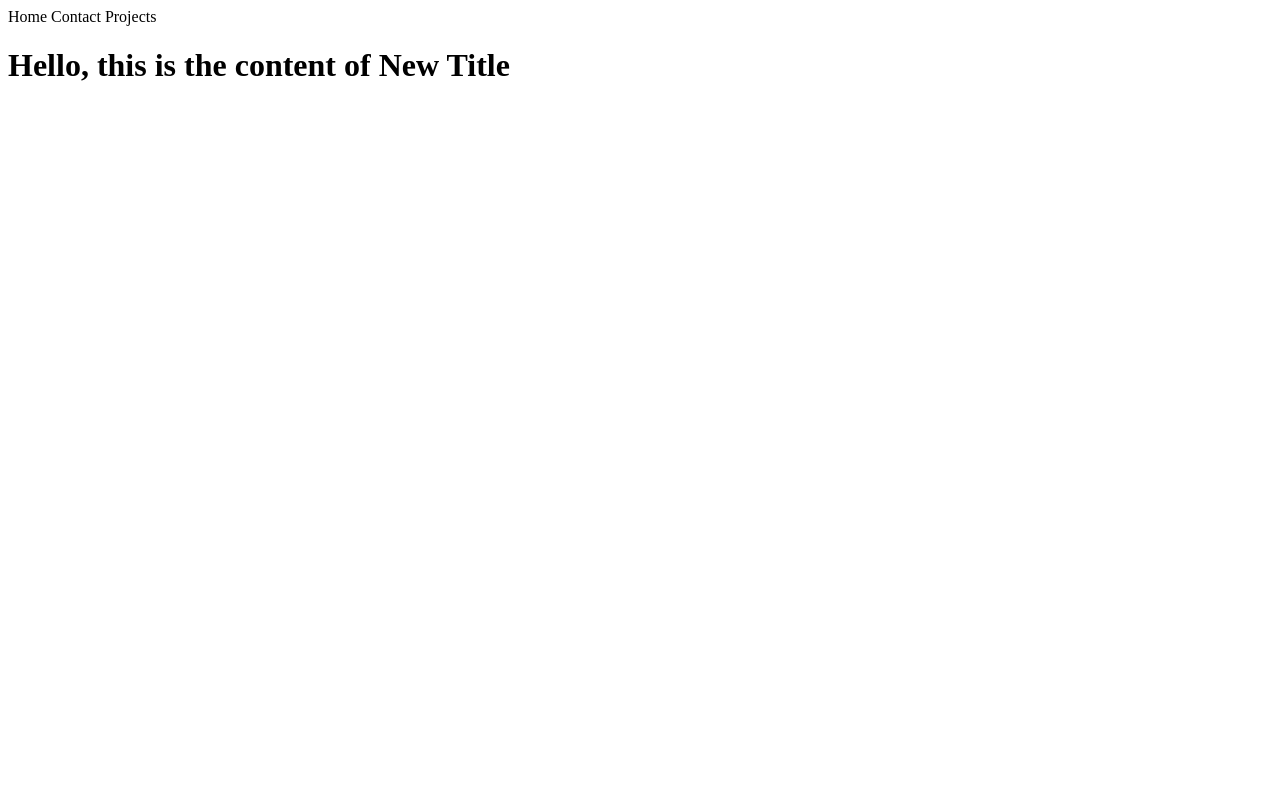
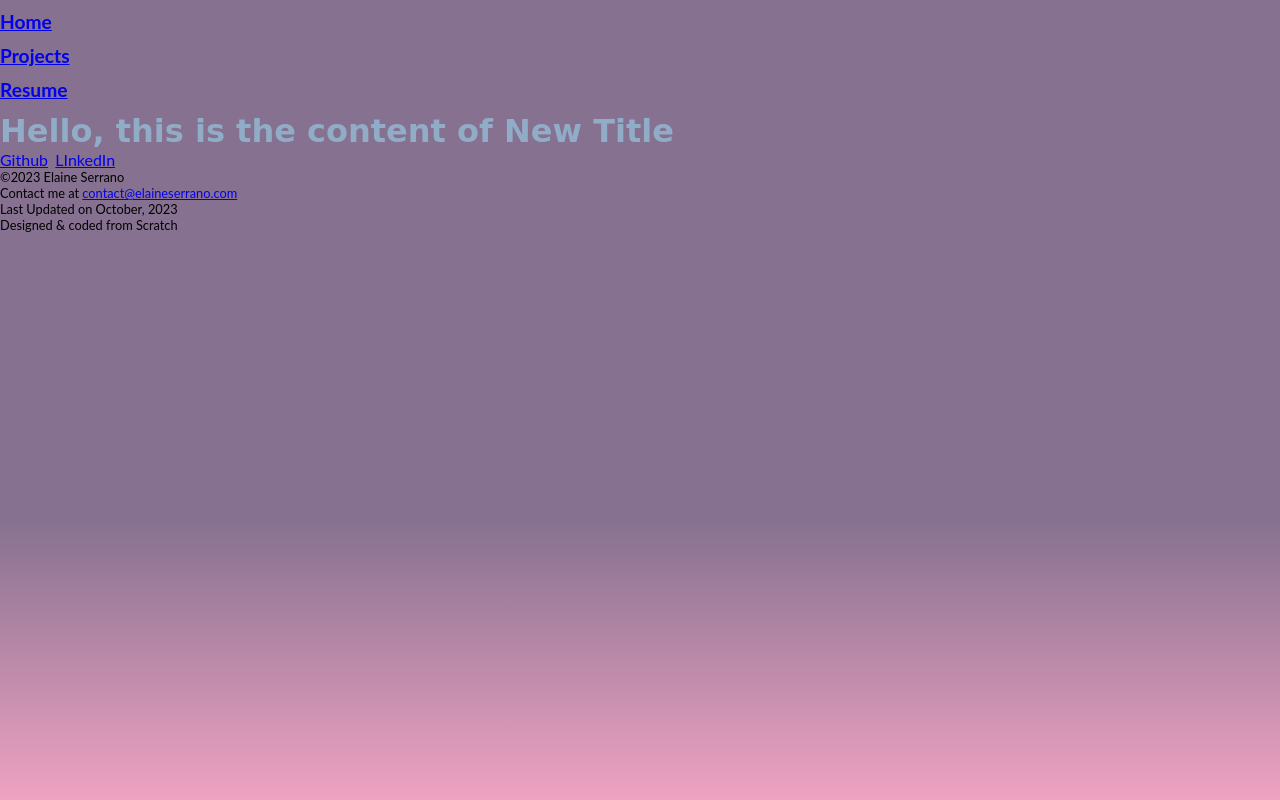
Before and after one commit to elaine2700/Portfolio, an Eleventy site: page src/index.njk in a window 1280 px wide. Built offline with nearby package versions, Linux system fonts and the light colour scheme; Eleventy itself is replaced by a stand-in of ours; files that its build step writes are made by us from their sources.

Commit message:
Added nav menu

```diff
--- a/src/_includes/base.njk
+++ b/src/_includes/base.njk
@@ -4,13 +4,41 @@
     <meta charset="UTF-8">
     <meta name="viewport" content="width=device-width, initial-scale=1.0">
     <title>{{title}}</title>
+    <link rel="stylesheet" href="/assets/css/global.css"/>
+    <link rel="stylesheet" href="/assets/css/footer.css"/>
+    {% for filePath in cssFiles %}
+        <link rel="stylesheet" href={{filePath}}/>
+    {% endfor %}
 </head>
 <body>
-    <nav>
-        <a>Home</a>
-        <a>Contact</a>
-        <a>Projects</a>
-    </nav>
-    {{content | safe}}
+    <header>
+        <nav class="main-nav">
+            <ul>
+                <li class="clickable"><a href="/">Home</a></li>
+                <li class="clickable"><a href="projects">Projects</a></li>
+                <li class="clickable"><a href="resume">Resume</a></li>
+            </ul>
+        </nav>
+    </header>
+    <main>
+        {{content | safe}}
+    </main>
+    <footer id="contact" class='window shadow'>
+        <div>
+            <div class="footer">
+                <ul class="social-media">
+                    <li><a href="https://www.linkedin.com/in/elaine-serrano-echeverria/">Github</a></li>
+                    <li><a href="https://github.com/elaine2700">LInkedIn</a></li>
+                </ul>
+                <ul class="page-info">
+                    <li>&copy;2023 Elaine Serrano</li>
+                    <li>Contact me at <span class="bold"><a href="mailto:contact@elaineserrano.com">contact@elaineserrano.com</a></span></li>
+                    <li>Last Updated on October, 2023</li>
+                    <li>Designed & coded from Scratch</li>
+                </ul>
+            </div>
+        </div>
+    </footer>
+
 </body>
 </html>
--- /dev/null
+++ b/src/assets/css/footer.css
@@ -0,0 +1,9 @@
+.social-media li{
+    font-size: 1rem;
+    display: inline-block;
+    padding-right: 0.2em;
+}
+
+.page-info{
+    font-size: 0.8rem;
+}
--- /dev/null
+++ b/src/assets/css/global.css
@@ -0,0 +1,19 @@
+@import url('system/reboot.css');
+@import url('system/colors.css');
+@import url('system/navmenu.css');
+
+/*Layout*/
+html {
+    font-size: 16px;
+    height: auto;
+    font-family: 'Lato', sans-serif;
+    background-color: var(--purple);
+    background: linear-gradient(180deg, var(--purple) 65%, var(--pastelPink) 100%);
+    background-size: cover;
+    min-height: 100vh;
+}
+
+h1,h2,h3,h4,h5,h6{
+    font-family: 'Fugaz One', cursive;
+    color: var(--blue);
+}
--- /dev/null
+++ b/src/assets/css/system/colors.css
@@ -0,0 +1,7 @@
+:root{
+    --blue:#90ACC6;
+    --purple: #867190;
+    --brightPink: #F573A1;
+    --pastelPink: #EFA2C2;
+    --salmon: #FFBACD;
+}
--- /dev/null
+++ b/src/assets/css/system/navmenu.css
@@ -0,0 +1,16 @@
+.main-nav{
+    font-size: 1.2rem;
+    font-weight: 700;
+}
+.main-nav ul{
+    list-style: none;
+}
+.main-nav .clickable{
+    margin: 10px 0px;
+    font-family: 'Fugaz One', cursive;
+    max-width: none;
+}
+
+.toggle {
+    display: none;
+}
--- /dev/null
+++ b/src/assets/css/system/reboot.css
@@ -0,0 +1,24 @@
+*, ::after, ::before{
+    margin: 0;
+    padding: 0;
+    border: 0;
+    box-sizing: border-box;
+    font-family: 'Lato', sans-serif;
+}
+
+button{
+    align-items: center;
+    font-family: 'Lato', sans-serif;
+    appearance: none;
+    text-transform: uppercase;
+}
+
+html {
+    font-size: 16px;
+    height: auto;
+    font-family: 'Lato', sans-serif;
+    background-color: var(--purple);
+    background: linear-gradient(180deg, var(--purple) 65%, var(--pastelPink) 100%);
+    background-size: cover;
+    min-height: 100vh;
+}
--- a/src/index.njk
+++ b/src/index.njk
@@ -1,5 +1,6 @@
 ---
 layout: base
 title: "New Title"
+cssFiles: ["/assets/css/home.css"]
 ---
 <h1>Hello, this is the content of {{title}}</h1>
```
Also changed, not shown: .eleventy.js, src/assets/css/home.css (added).
